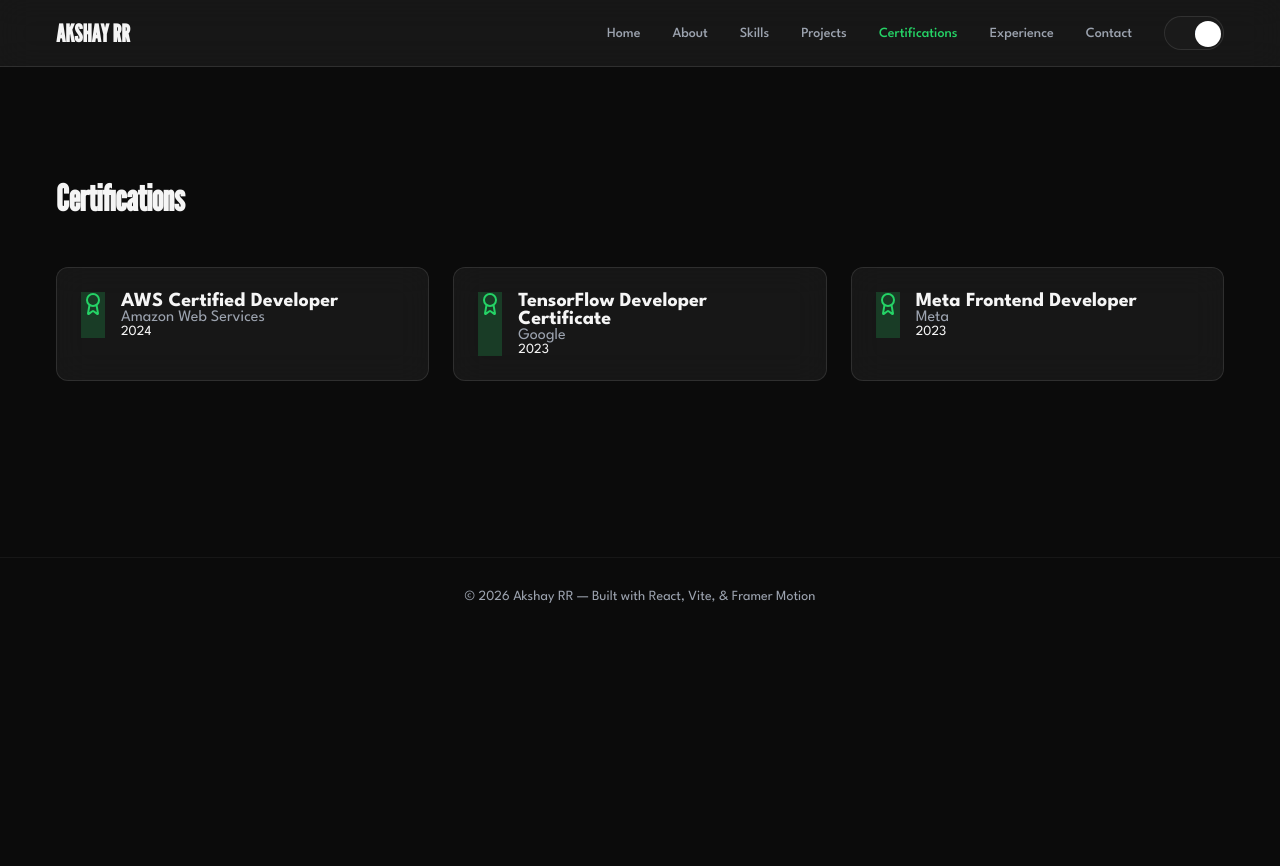
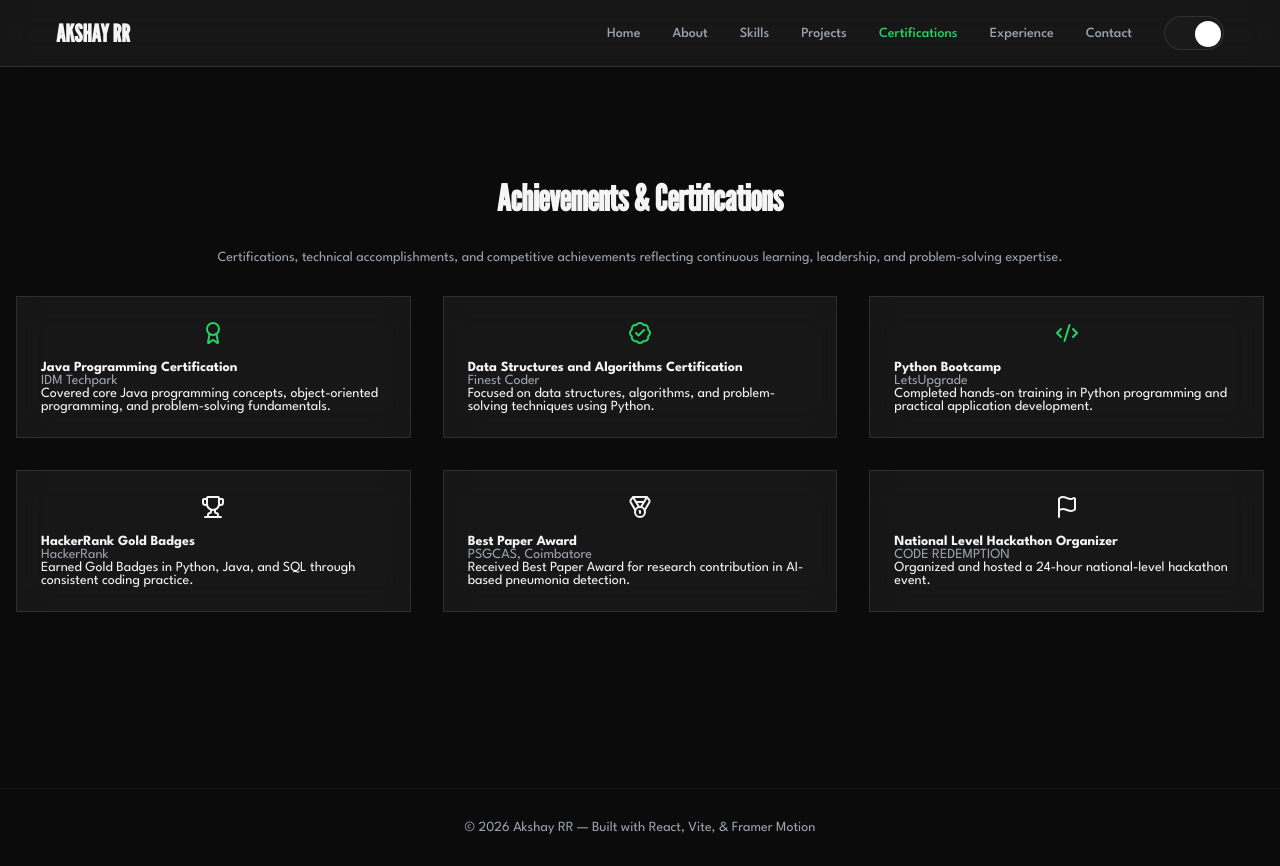
Before and after one commit to Akshayrr07/Portfolio, a React (Vite) app: page /certifications in a window 1280 px wide. Before the commit the page ends 800 px from the top, so only its background shows below. Built offline with nearby package versions, Linux system fonts and the light colour scheme.

Commit message:
feat: update certifications data structure and enhance display in Certifications section

```diff
--- a/src/assets/data/certifications.json
+++ b/src/assets/data/certifications.json
@@ -1,23 +1,56 @@
 [
   {
     "id": 1,
-    "title": "AWS Certified Developer",
-    "issuer": "Amazon Web Services",
-    "date": "2024",
-    "credentialId": "#"
+    "type": "certification",
+    "title": "Java Programming Certification",
+    "issuer": "IDM Techpark",
+    "description": "Covered core Java programming concepts, object-oriented programming, and problem-solving fundamentals.",
+    "icon": "Award",
+    "year": ""
   },
   {
     "id": 2,
-    "title": "TensorFlow Developer Certificate",
-    "issuer": "Google",
-    "date": "2023",
-    "credentialId": "#"
+    "type": "certification",
+    "title": "Data Structures and Algorithms Certification",
+    "issuer": "Finest Coder",
+    "description": "Focused on data structures, algorithms, and problem-solving techniques using Python.",
+    "icon": "BadgeCheck",
+    "year": ""
   },
   {
     "id": 3,
-    "title": "Meta Frontend Developer",
-    "issuer": "Meta",
-    "date": "2023",
-    "credentialId": "#"
+    "type": "certification",
+    "title": "Python Bootcamp",
+    "issuer": "LetsUpgrade",
+    "description": "Completed hands-on training in Python programming and practical application development.",
+    "icon": "Code2",
+    "year": ""
+  },
+  {
+    "id": 4,
+    "type": "achievement",
+    "title": "HackerRank Gold Badges",
+    "issuer": "HackerRank",
+    "description": "Earned Gold Badges in Python, Java, and SQL through consistent coding practice.",
+    "icon": "Trophy",
+    "year": ""
+  },
+  {
+    "id": 5,
+    "type": "achievement",
+    "title": "Best Paper Award",
+    "issuer": "PSGCAS, Coimbatore",
+    "description": "Received Best Paper Award for research contribution in AI-based pneumonia detection.",
+    "icon": "Medal",
+    "year": ""
+  },
+  {
+    "id": 6,
+    "type": "achievement",
+    "title": "National Level Hackathon Organizer",
+    "issuer": "CODE REDEMPTION",
+    "description": "Organized and hosted a 24-hour national-level hackathon event.",
+    "icon": "Flag",
+    "year": ""
   }
 ]
--- a/src/components/sections/Certifications.jsx
+++ b/src/components/sections/Certifications.jsx
@@ -1,52 +1,149 @@
 import { motion } from 'framer-motion';
-import { fadeInUp, staggerContainer } from '../../animations/variants.jsx';
-import certificationsData from '../../assets/data/certifications.json';
-import { Award as AwardIcon } from 'lucide-react';
+import {
+  fadeInUp,
+  staggerContainer,
+  hoverCard
+} from '../../animations/variants.jsx';
 
-const Certifications = () => {
+import data from '../../assets/data/certifications.json';
+
+import {
+  Award,
+  BadgeCheck,
+  Code2,
+  Trophy,
+  Medal,
+  Flag
+} from 'lucide-react';
+
+const iconMap = {
+  Award,
+  BadgeCheck,
+  Code2,
+  Trophy,
+  Medal,
+  Flag
+};
+
+const AchievementsAndCertifications = () => {
   return (
-    <section className="py-24 px-4">
-      <div className="container mx-auto">
-        <motion.h2
+    <section className="py-24 px-6">
+      <div className="max-w-6xl mx-auto">
+
+        {/* Heading */}
+        <motion.div
           variants={fadeInUp}
           initial="hidden"
           whileInView="visible"
           viewport={{ once: true }}
-          className="text-4xl font-display font-bold mb-12"
+          className="text-center mb-24"
         >
-          Certifications
-        </motion.h2>
+          <h2 className="text-4xl md:text-5xl font-display font-bold mb-8">
+            Achievements & Certifications
+          </h2>
 
+          <p className="text-gray-400 max-w-2xl mx-auto leading-loose text-sm md:text-base mb-8">
+            Certifications, technical accomplishments, and competitive achievements
+            reflecting continuous learning, leadership, and problem-solving expertise.
+          </p>
+        </motion.div>
+
+        {/* Grid */}
         <motion.div
           variants={staggerContainer}
           initial="hidden"
           whileInView="visible"
           viewport={{ once: true }}
-          className="grid md:grid-cols-2 lg:grid-cols-3 gap-6"
+          className="
+            grid
+            grid-cols-1
+            sm:grid-cols-2
+            lg:grid-cols-3
+            gap-8
+          "
         >
-          {certificationsData.map((cert) => (
-            <motion.div
-              key={cert.id}
-              variants={fadeInUp}
-              whileHover={{ y: -8, scale: 1.02 }}
-              className="glass rounded-xl p-6 transition-all"
-            >
-              <div className="flex items-start gap-4">
-                <div className="p-3 rounded-lg bg-accent/20">
-                  <AwardIcon className="w-6 h-6 text-accent" />
-                </div>
-                <div className="flex-1">
-                  <h3 className="text-xl font-bold mb-2">{cert.title}</h3>
-                  <p className="text-gray-400 mb-2">{cert.issuer}</p>
-                  <p className="text-sm text-gray-500">{cert.date}</p>
-                </div>
-              </div>
-            </motion.div>
-          ))}
+          {data.map((item) => {
+            const IconComponent = iconMap[item.icon] || Award;
+
+            return (
+              <motion.div
+                key={item.id}
+                variants={fadeInUp}
+                whileHover="hover"
+                className="
+                  glass
+                  rounded-2xl
+                  p-6
+                  border
+                  border-white/10
+                  relative
+                  overflow-hidden
+                  transition-all
+                  duration-300
+                  h-full
+                "
+              >
+                {/* Glow */}
+                <div
+                  className="
+                    absolute
+                    inset-0
+                    opacity-0
+                    hover:opacity-100
+                    transition-opacity
+                    duration-300
+                    bg-gradient-to-br
+                    from-accent/10
+                    to-transparent
+                    pointer-events-none
+                  "
+                />
+
+                <motion.div
+                  variants={hoverCard}
+                  className="relative z-10"
+                >
+                  {/* Icon */}
+                  <div
+                    className={`
+                      w-12 h-12
+                      rounded-xl
+                      flex
+                      items-center
+                      justify-center
+                      mb-4
+                      ${
+                        item.type === 'achievement'
+                          ? 'bg-yellow-500/10 text-yellow-400'
+                          : 'bg-accent/10 text-accent'
+                      }
+                    `}
+                  >
+                    <IconComponent className="w-5 h-5" />
+                  </div>
+
+                  {/* Title */}
+                  <h3 className="text-sm font-semibold leading-snug p-8 m-10">
+                    {item.title}
+                  </h3>
+
+                  {/* Issuer */}
+                  <p className="text-sm text-gray-400 p-8 m-10">
+                    {item.issuer}
+                  </p>
+
+                  {/* Description */}
+                  <p className="text-sm text-gray-500 leading-relaxed p-8">
+                    {item.description}
+                  </p>
+                </motion.div>
+              </motion.div>
+            );
+          })}
         </motion.div>
       </div>
     </section>
   );
 };
 
-export default Certifications;
+export default AchievementsAndCertifications;
--- a/src/pages/Certifications.jsx
+++ b/src/pages/Certifications.jsx
@@ -1,14 +1,14 @@
 import { motion } from 'framer-motion';
-import { fadeInUp } from '../animations/variants.jsx';
+import { pageTransition } from '../animations/variants.jsx';
 import CertificationsSection from '../components/sections/Certifications';
 
 const Certifications = () => {
   return (
     <motion.div
-      initial="hidden"
-      animate="visible"
-      exit="hidden"
-      variants={fadeInUp}
+      initial="initial"
+      animate="animate"
+      exit="exit"
+      variants={pageTransition}
     >
       <CertificationsSection />
     </motion.div>
```
